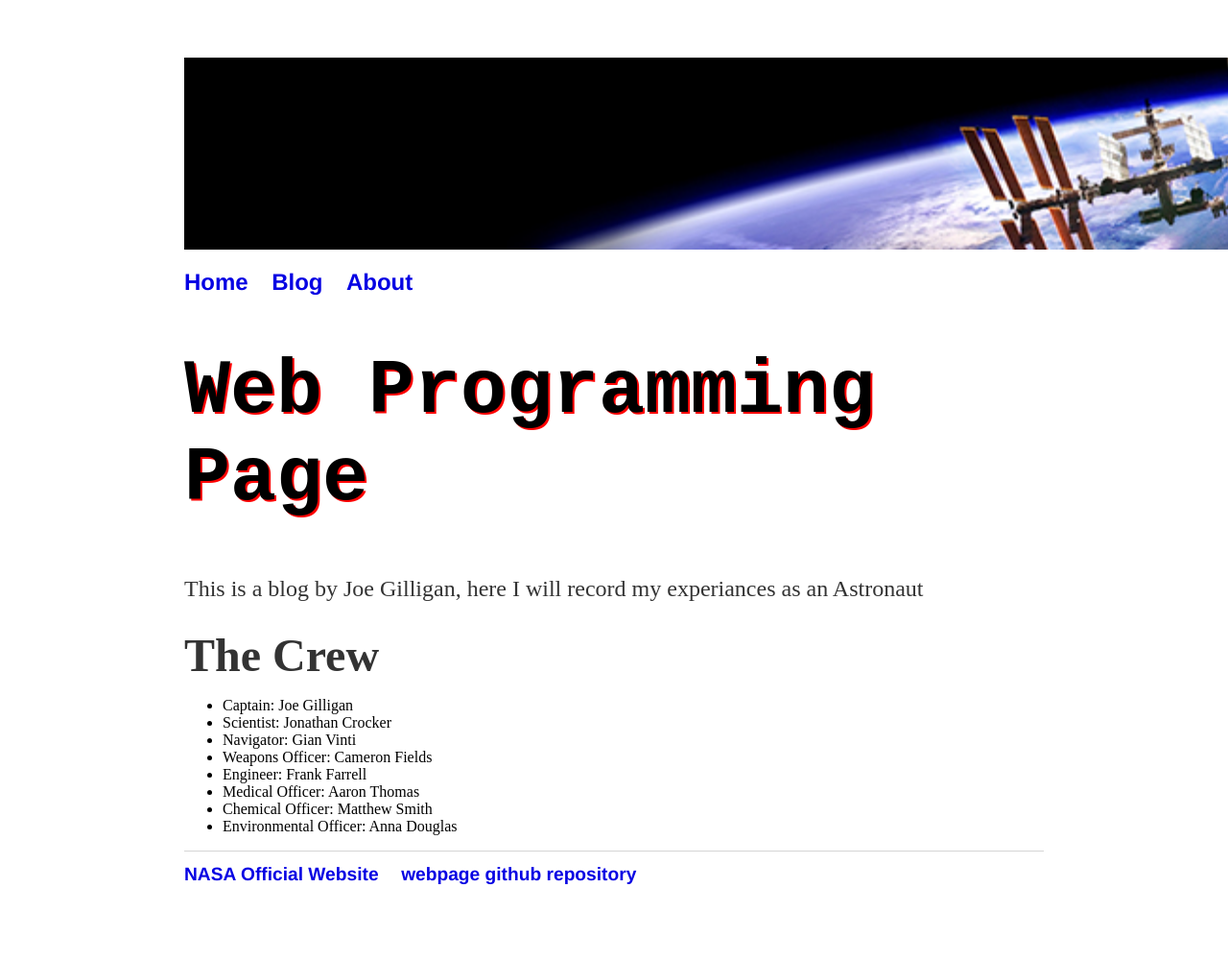
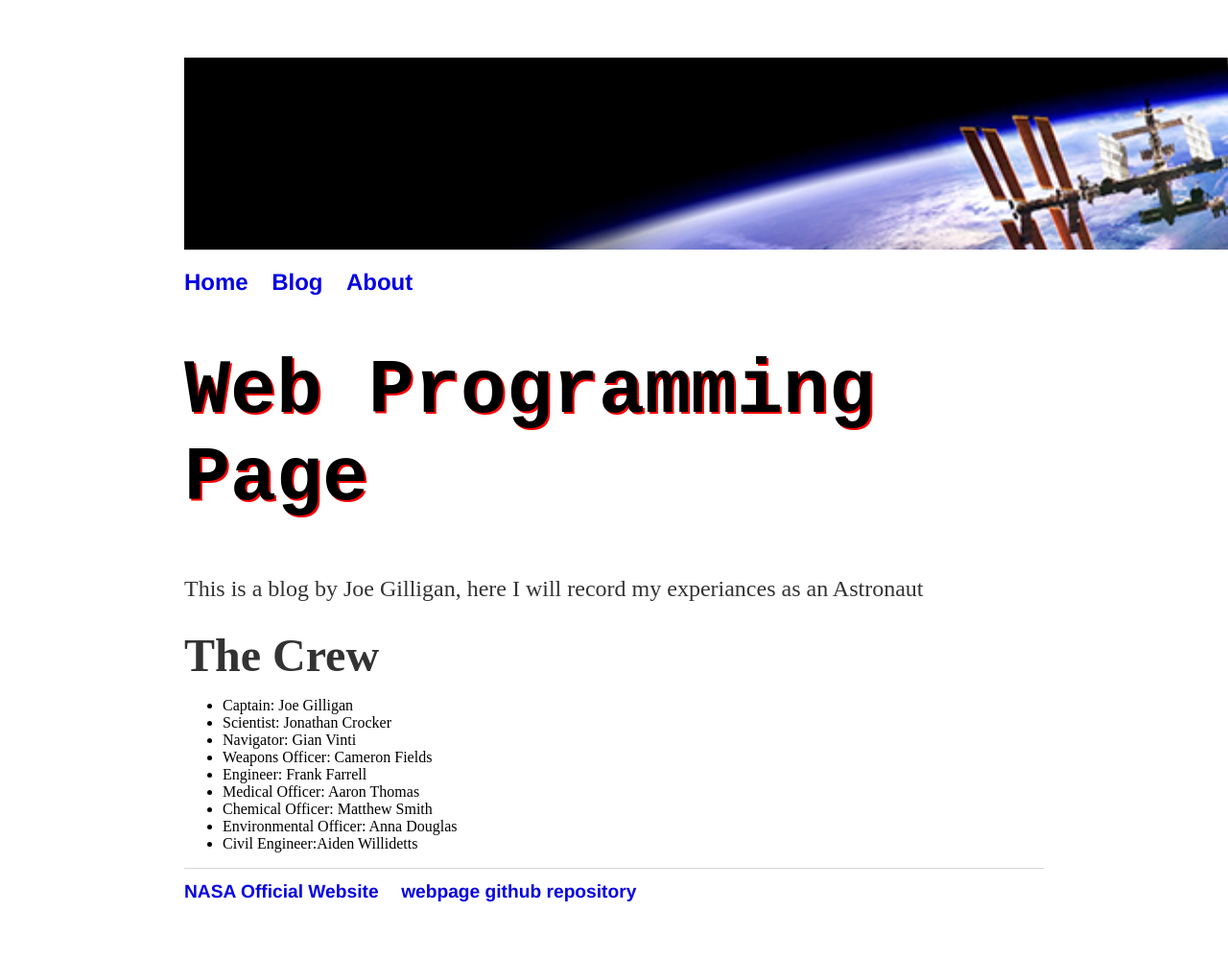
Before and after one commit to JoeGilliganHW/JoeGilliganHW.github.io, a Jekyll site: the page built from about/index.html, in a window 1280 px wide. Shown: the whole page at 96% size. Built offline with Jekyll 4.4.1, drawn with Linux system fonts in a browser that asks for light colours.

Commit message:
Added Aiden

```diff
--- a/about/index.html
+++ b/about/index.html
@@ -14,4 +14,5 @@ title: Web Programming Page
         <li>Medical Officer: Aaron Thomas</li>
         <li>Chemical Officer: Matthew Smith</li>
         <li>Environmental Officer: Anna Douglas </li>
+        <li>Civil Engineer:Aiden Willidetts</li>
     </ul>
```
